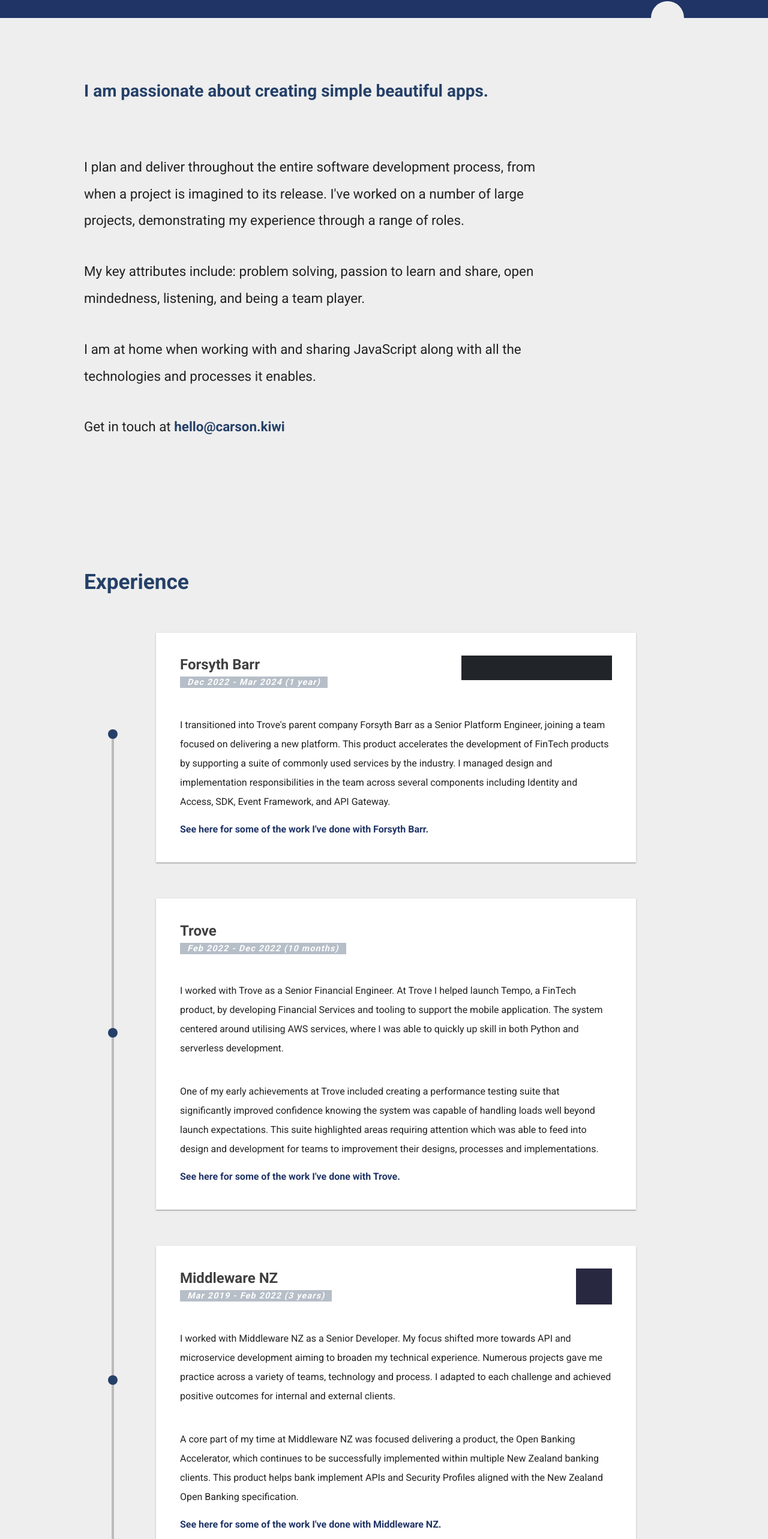
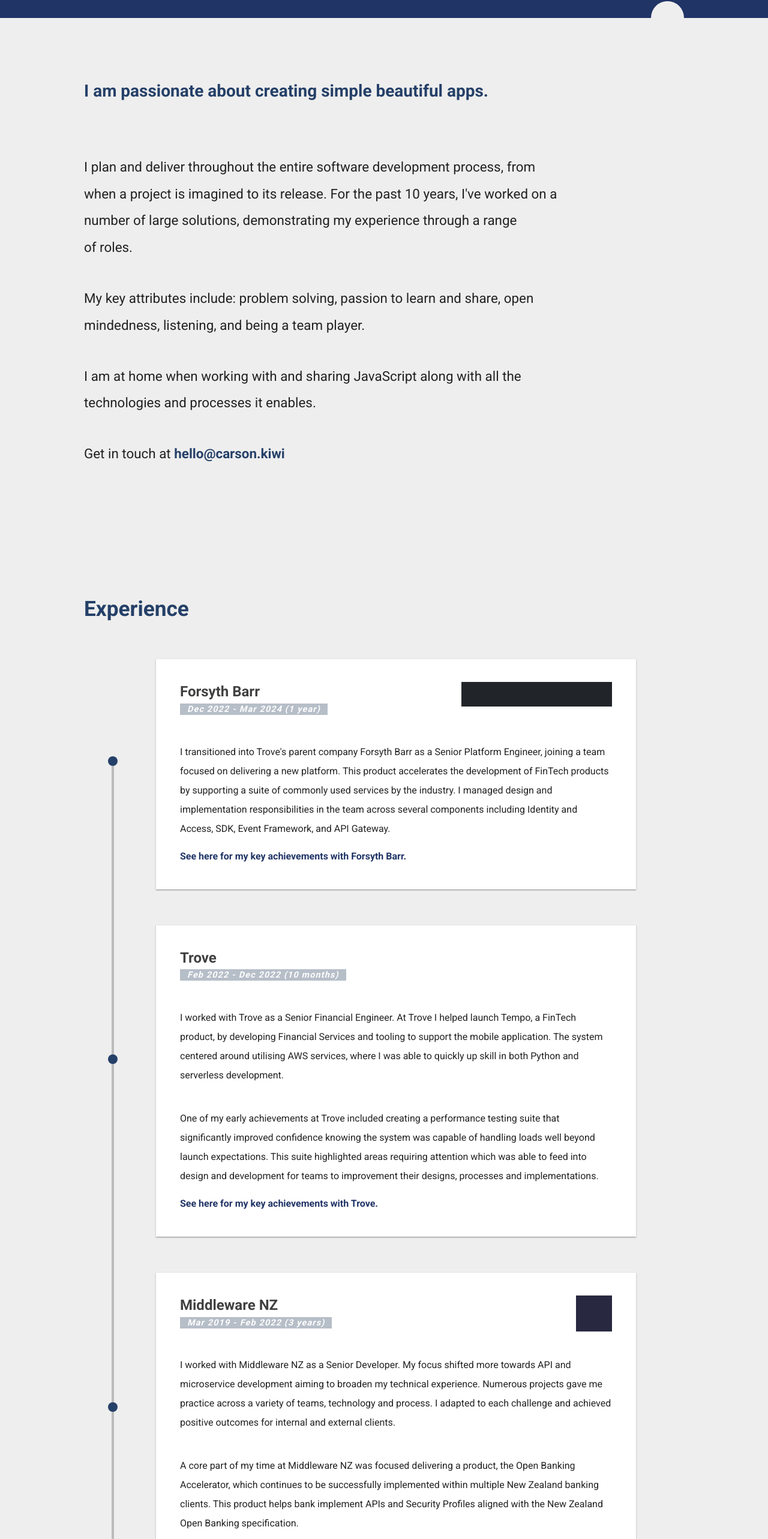
Before and after one commit to Kauabunga/ceevee, a Next.js app: page / in a window 1280 px wide. Shown: the part 226-2792 px from the top of the page at 60% size. Built offline with nearby package versions, Linux system fonts and the light colour scheme.

Commit message:
Content and bugfix for unorphan

```diff
--- a/src/components/Experience/index.js
+++ b/src/components/Experience/index.js
@@ -3,6 +3,7 @@
 import formatDistanceStrict from "date-fns/formatDistanceStrict";
 
 import { jobs } from "../../content";
+import Text from "../Text";
 
 export default function Experience() {
   const filteredJobs = React.useMemo(
@@ -43,7 +44,7 @@
 
               {[].concat(job.brief).map((brief) => (
                 <p key={brief} className="jobBrief">
-                  {brief}
+                  <Text>{brief}</Text>
                 </p>
               ))}
 
--- a/src/components/Introduction/index.js
+++ b/src/components/Introduction/index.js
@@ -1,9 +1,18 @@
 import React from "react";
+
+import formatDistanceStrict from "date-fns/formatDistanceStrict";
+
+import Text from "../Text";
+
+const years = formatDistanceStrict(new Date("2012-08-01"), new Date(), {
+  unit: "year",
+  roundingMethod: "ceil",
+});
 
 const text = `
 I plan and deliver throughout the entire software development process, from when a project is imagined to its release.
 
-I've worked on a number of large projects, demonstrating my experience through a range of roles.
+For the past ${years}, I've worked on a number of large solutions, demonstrating my experience through a range of roles.
 
 `;
 
@@ -24,13 +33,19 @@
     <div className="root">
       <div className="firstSentence">
         <b className="blue">
-          I am passionate about creating simple beautiful&nbsp;apps.
+          <Text>I am passionate about creating simple beautiful apps.</Text>
         </b>
       </div>
 
-      <div className="content">{text}</div>
-      <div className="content">{text2}</div>
-      <div className="content">{text3}</div>
+      <div className="content">
+        <Text>{text}</Text>
+      </div>
+      <div className="content">
+        <Text>{text2}</Text>
+      </div>
+      <div className="content">
+        <Text>{text3}</Text>
+      </div>
       <div className="content">
         Get in touch at
         <a href="mailto:hello@carson.kiwi" className="introLink">
--- a/src/components/Projects/index.js
+++ b/src/components/Projects/index.js
@@ -29,7 +29,7 @@
                   <div>
                     {[].concat(project.brief).map((brief) => (
                       <p key={brief} className="projectBrief">
-                        {brief}
+                        <Text>{brief}</Text>
                       </p>
                     ))}
                     <Bullet bullets={project.bullets} />
--- a/src/components/Text/index.js
+++ b/src/components/Text/index.js
@@ -1,4 +1,4 @@
 export default function Text({ children }) {
-  const text = children.replace(/\s+(?=\S*$)/, "\u00A0");
+  const text = children.trim().replace(/\s+(?=\S*$)/, "\u00A0");
   return text;
 }
--- a/src/content/jobs/fb.js
+++ b/src/content/jobs/fb.js
@@ -7,7 +7,7 @@
     startDate: new Date("2022-12-01"),
     endDate: new Date("2024-03-03"),
     isDisabled: false,
-    link: `See here for some of the work I've done with Forsyth Barr.`,
+    link: `See here for my key achievements with Forsyth Barr.`,
     linkHref: "#project-platform",
     brief: `
 
--- a/src/content/jobs/middleware.js
+++ b/src/content/jobs/middleware.js
@@ -7,7 +7,7 @@
     startDate: new Date("2019-03-01"),
     endDate: new Date("2022-02-01"),
     isDisabled: false,
-    link: `See here for some of the work I've done with Middleware NZ.`,
+    link: `See here for my key achievements with Middleware NZ.`,
     linkHref: "#project-oba",
     brief: [
       `
--- a/src/content/jobs/solnet.js
+++ b/src/content/jobs/solnet.js
@@ -7,7 +7,7 @@
     startDate: new Date("2012-08-01"),
     endDate: new Date("2017-11-01"),
     isDisabled: false,
-    link: `See here for some of the work I've done with Solnet.`,
+    link: `See here for my key achievements with Solnet.`,
     linkHref: "#project-bnz",
     brief: `
 
--- a/src/content/jobs/trove.js
+++ b/src/content/jobs/trove.js
@@ -7,7 +7,7 @@
     startDate: new Date("2022-02-01"),
     endDate: new Date("2022-12-01"),
     isDisabled: false,
-    link: `See here for some of the work I've done with Trove.`,
+    link: `See here for my key achievements with Trove.`,
     linkHref: "#project-trove",
     brief: [
       `
```
Also changed, not shown: 1 other file (tests, documents, lock files or other folders).
